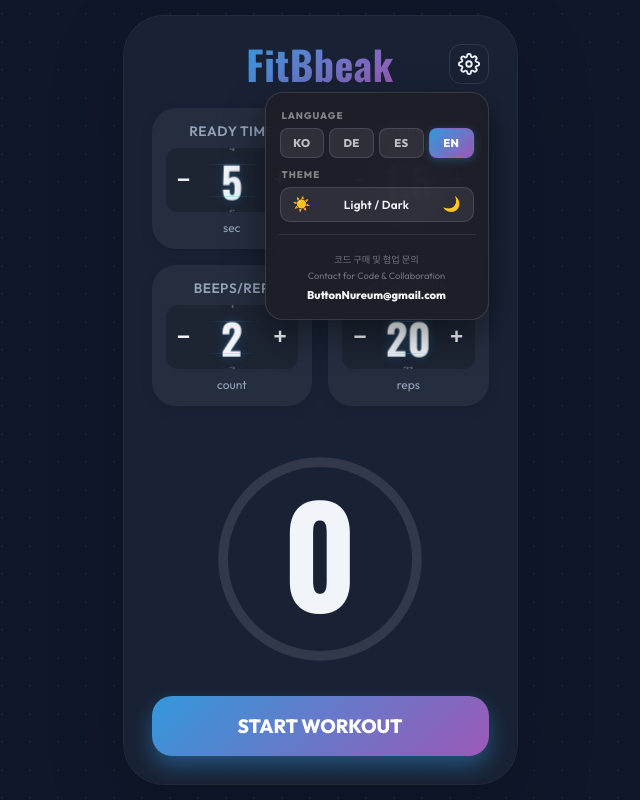
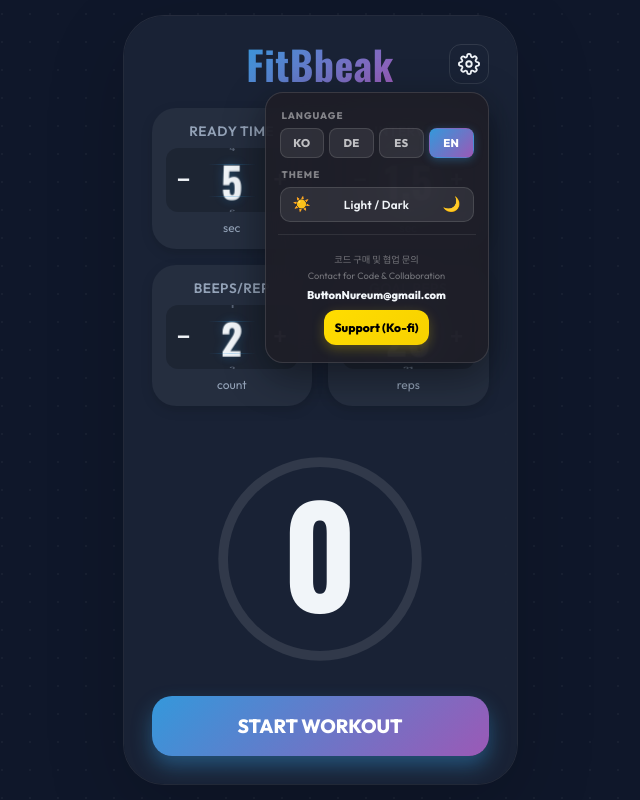
Before and after one commit to minssi77/FitBbeak, a website: page index.html in a window 1280 px wide. Both pictures are taken after a click on the button "Settings". Shown: the whole page, without its empty margins (320-960 px from the left). Drawn offline with nearby package versions, Linux system fonts and the light colour scheme.

Commit message:
Add support link with Ko-fi and IS_APP_REVIEW toggle

```diff
--- a/index.html
+++ b/index.html
@@ -58,7 +58,8 @@
                             <div class="settings-email-sub">코드 구매 및 협업 문의</div>
                             <div class="settings-email-sub">Contact for Code &amp; Collaboration</div>
                             <div class="settings-email-addr">ButtonNureum@gmail.com</div>
-                        </div>
+                        <!-- Support Section (Hidden by default, controlled via JS) -->
+                        <div id="settings-support-link" class="settings-support hidden"></div>
                     </div>
                 </div>
             </div>
--- a/script.js
+++ b/script.js
@@ -2,6 +2,9 @@
 (function() {
     'use strict';
     console.log('Protected by NUREUM Labs');
+
+    const IS_APP_REVIEW = false;
+    const SUPPORT_URL = 'https://ko-fi.com/buttonnureum';
 
     const FitBbeak_i18n = {
         en: {
@@ -13,7 +16,7 @@
             emailBody: 'Hello, I am interested in purchasing the FitBbeak source code or discussing collaboration.',
             guideTitle: 'Why Workout Tempo Matters?',
             guideContent: '<p>Maintaining a consistent tempo during exercises like squats and push-ups is crucial for maximizing muscle growth and minimizing the risk of injury. <strong>FitBbeak</strong> helps you focus purely on your movement by providing precise auditory signals.</p><p>The science of "Time Under Tension" (TUT) shows that controlled repetitions lead to better neuromuscular adaptation. By setting your ideal interval with <strong>FitBbeak</strong>, you can ensure every rep counts.</p>',
-            privacy: 'Privacy Policy', terms: 'Terms of Service', support: 'Support (Toss Me)'
+            privacy: 'Privacy Policy', terms: 'Terms of Service', support: 'Support (Ko-fi)'
         },
         ko: {
             brand: '핏삑', labelReady: '준비 시간', labelInterval: '신호 간격', labelBeeps: '카운트당 삑', labelGoal: '목표 횟수',
@@ -24,7 +27,7 @@
             emailBody: '안녕하세요, 핏삑 앱의 소스 코드 구매 및 비즈니스 협업에 대해 문의드립니다.',
             guideTitle: '운동 템포가 왜 중요한가요?',
             guideContent: '<p>스쿼트나 푸쉬업 같은 운동을 할 때 일정한 템포를 유지하는 것은 근성장을 극대화하고 부상 위험을 최소화하는 데 매우 중요합니다. <strong>핏삑(FitBbeak)</strong>은 정밀한 청각 신호를 제공하여 오직 움직임에만 집중할 수 있도록 도와줍니다.</p><p>"지속형 긴장 시간"(TUT) 이론에 따르면, 통제된 반복 횟수는 더 나은 신경근 적응으로 이어집니다. <strong>핏삑</strong>으로 이상적인 간격을 설정하여 모든 반복이 효과를 발휘하도록 하세요.</p>',
-            privacy: '개인정보 처리방침', terms: '이용약관', support: '후원하기 (Toss)'
+            privacy: '개인정보 처리방침', terms: '이용약관', support: '후원하기 (Ko-fi)'
         },
         de: {
             brand: 'FitBbeak', labelReady: 'Vorbereitung', labelInterval: 'Intervall', labelBeeps: 'Pieptöne/Wdh.', labelGoal: 'Ziel Wdh.',
@@ -35,7 +38,7 @@
             emailBody: 'Hallo, ich interessiere mich für den Kauf des FitBbeak-Quellcodes oder eine Zusammenarbeit.',
             guideTitle: 'Warum das Workout-Tempo wichtig ist',
             guideContent: '<p>Ein gleichmäßiges Tempo bei Übungen wie Kniebeugen oder Liegestützen ist entscheidend, um das Muskelwachstum zu maximieren und das Verletzungsrisiko zu minimieren. <strong>FitBbeak</strong> hilft Ihnen, sich rein auf Ihre Bewegung zu konzentrieren, indem es präzise akustische Signale liefert.</p><p>Die Wissenschaft der "Zeit unter Spannung" (TUT) zeigt, dass kontrollierte Wiederholungen zu einer besseren neuromuskulären Anpassung führen. Mit <strong>FitBbeak</strong> können Sie Ihr ideales Intervall einstellen und sicherstellen, dass jede Wiederholung zählt.</p>',
-            privacy: 'Datenschutz', terms: 'AGB', support: 'Support (Toss Me)'
+            privacy: 'Datenschutz', terms: 'AGB', support: 'Support (Ko-fi)'
         },
         es: {
             brand: 'FitBbeak', labelReady: 'Preparación', labelInterval: 'Intervalo', labelBeeps: 'Pitidos/Rep', labelGoal: 'Meta Reps',
@@ -46,7 +49,7 @@
             emailBody: 'Hola, estoy interesado en comprar el código fuente de FitBbeak o en colaborar.',
             guideTitle: '¿Por qué importa el ritmo del entrenamiento?',
             guideContent: '<p>Mantener un ritmo constante durante ejercicios como sentadillas y flexiones es crucial para maximizar el crecimiento muscular y minimizar el riesgo de lesiones. <strong>FitBbeak</strong> le ayuda a concentrarse puramente en su movimiento mediante señales auditivas precisas.</p><p>La ciencia del "Tiempo Bajo Tensión" (TUT) muestra que las repeticiones controladas conducen a una mejor adaptación neuromuscular. Al configurar su intervalo ideal con <strong>FitBbeak</strong>, puede asegurarse de que cada repetición cuente.</p>',
-            privacy: 'Privacidad', terms: 'Términos', support: 'Soporte (Toss Me)'
+            privacy: 'Privacidad', terms: 'Términos', support: 'Soporte (Ko-fi)'
         }
     };
 
@@ -244,6 +247,11 @@
             ifr.contentWindow.postMessage({ type: 'I18N_UPDATE', content: d }, '*');
             ifr.contentWindow.postMessage({ type: 'THEME_UPDATE', isDark: NUREUM_state.t === 'dark' }, '*');
         }
+        const sl = document.getElementById('settings-support-link');
+        if (sl) {
+            sl.innerText = d.support;
+            sl.classList.toggle('hidden', IS_APP_REVIEW);
+        }
     }
 
     window.NUREUM_toggleTheme = function() {
@@ -323,6 +331,8 @@
     if (_th) _th.addEventListener('click', (e) => { e.stopPropagation(); NUREUM_toggleTheme(); });
     const _em = document.getElementById('settings-email-footer');
     if (_em) _em.addEventListener('click', (e) => { e.stopPropagation(); FitBbeak_sendEmail(); });
+    const _sl = document.getElementById('settings-support-link');
+    if (_sl) _sl.addEventListener('click', (e) => { e.stopPropagation(); window.open(SUPPORT_URL, '_system'); });
     window.addEventListener('message', (e) => { if (e.data.type === 'READY') _0x_ui(); });
 
     _0x_ip(); _0x_ui(); _0x_sp(0);
--- a/styles.css
+++ b/styles.css
@@ -491,6 +491,38 @@
 .settings-email-sub { font-size: 0.58rem; color: var(--settings-label); text-align: center; line-height: 1.4; word-break: keep-all; overflow-wrap: break-word; width: 100%; opacity: 0.85; }
 .settings-email-addr { font-size: 0.7rem; font-weight: 700; color: var(--settings-text); text-align: center; letter-spacing: 0; word-break: break-all; overflow-wrap: break-word; width: 100%; margin-top: 2px; }
 
+.settings-support {
+    display: flex;
+    align-items: center;
+    justify-content: center;
+    background: linear-gradient(135deg, #FFDD00, #F7D100);
+    color: #111;
+    border-radius: 12px;
+    padding: 10px;
+    font-size: 0.75rem;
+    font-weight: 800;
+    cursor: pointer;
+    text-align: center;
+    margin-top: 5px;
+    box-shadow: 0 4px 12px rgba(255, 221, 0, 0.25);
+    border: none;
+    transition: transform 0.2s ease, box-shadow 0.2s ease;
+}
+
+.settings-support:hover {
+    transform: translateY(-2px);
+    box-shadow: 0 6px 15px rgba(255, 221, 0, 0.35);
+}
+
+.settings-support:active {
+    transform: translateY(0);
+}
+
+.dark-mode .settings-support {
+    background: linear-gradient(135deg, #FFDD00, #F7D100);
+    color: #000;
+}
+
 /* Tablet / PC: floating card layout */
 @media (min-width: 500px) {
     body {
```
